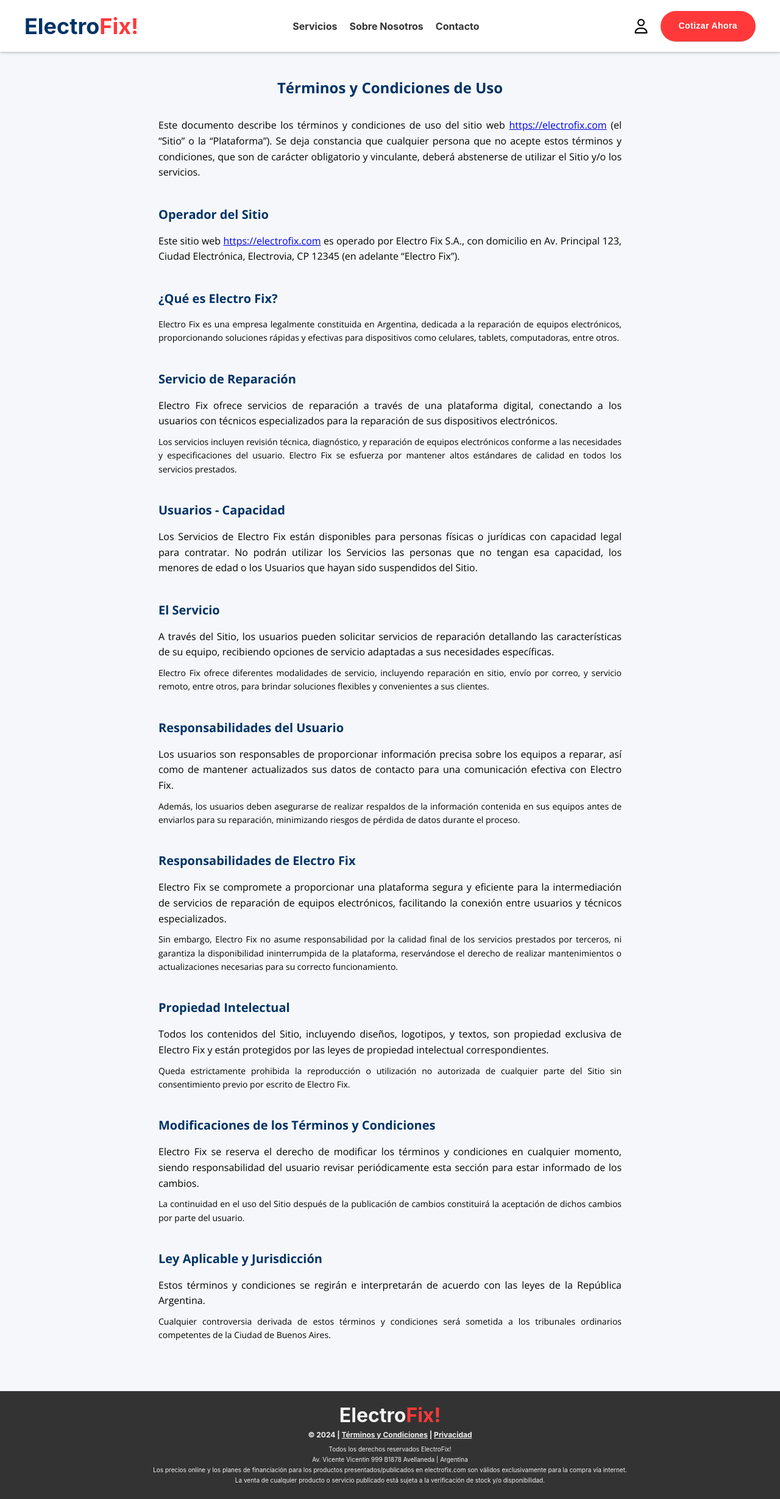
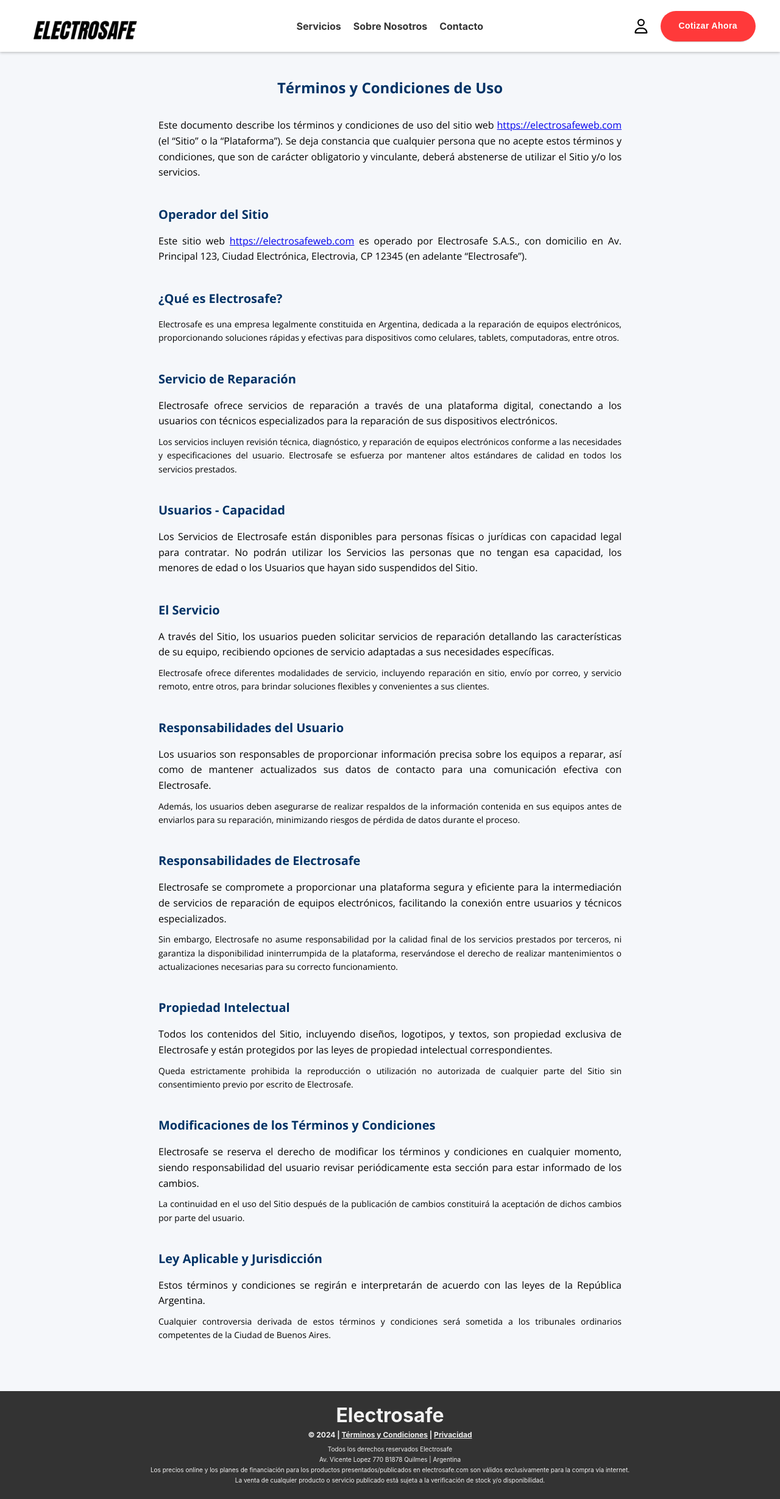
Before and after one commit to manuel-25/ElectroFix, a React (Create React App) app in the folder frontend/: page /terminos-condiciones in a window 1280 px wide. Shown: the whole page at 61% size. Built offline with nearby package versions, Linux system fonts and the light colour scheme.

Commit message:
Electrofix ahora es ELECTROSAFE

```diff
--- a/frontend/public/index.html
+++ b/frontend/public/index.html
@@ -24,7 +24,7 @@
     <meta property="og:title" content="Repara tu electrodomestico ahora. Todos los modelos y marcas." />
     <meta property="og:description" content="Repara tu equipo y volver a tenerlo como nuevo! Reparamos todo tipo de Electrodomesticos y todas las marcas, Celulares, Computadoras, Consolas, TV, Microondas, y mucho mas. Cotiza tu reparación online ahora." />
     <meta property="og:image" content="/logo.png" />
-    <meta property="og:url" content="https://electrofixweb.com" />
+    <meta property="og:url" content="https://electrosafeweb.com" />
 
     <!-- Twitter Card Meta Tags -->
     <meta name="twitter:card" content="summary_large_image" />
@@ -40,7 +40,7 @@
     <!-- Manifest File -->
     <link rel="manifest" href="/manifest.json" />
 
-    <title>Repara tu electrodoméstico ahora | ElectroFix</title>
+    <title>Repara tu electrodoméstico ahora | Electrosafe</title>
   </head>
   <body>
     <noscript>You need to enable JavaScript to run this app.</noscript>
--- a/frontend/src/components/AboutUs/AboutUs.jsx
+++ b/frontend/src/components/AboutUs/AboutUs.jsx
@@ -8,13 +8,13 @@ const AboutUs = () => {
                 <h2>Sabemos de dónde venimos</h2>
                 <img src="/images/sabemosdedondevenimos.webp" alt="Banner del equipo" className="about-us-image"/>
                 <p>
-                   ElectroFix, donde la pasión por la tecnología se fusiona con la dedicación al servicio al cliente. Desde nuestros humildes comienzos, hemos crecido hasta convertirnos en líderes en la reparación de electrodomésticos, impulsados por nuestro compromiso inquebrantable con la calidad, la rapidez y la eficiencia. Nuestros clientes nos describen como responsables y eficientes, y nos esforzamos cada día por superar sus expectativas con un trabajo bien hecho y un servicio rápido y confiable.
+                   Electrosafe, donde la pasión por la tecnología se fusiona con la dedicación al servicio al cliente. Desde nuestros humildes comienzos, hemos crecido hasta convertirnos en líderes en la reparación de electrodomésticos, impulsados por nuestro compromiso inquebrantable con la calidad, la rapidez y la eficiencia. Nuestros clientes nos describen como responsables y eficientes, y nos esforzamos cada día por superar sus expectativas con un trabajo bien hecho y un servicio rápido y confiable.
                 </p>
 
                 <div className="values-section">
                     <h3>Nuestros Valores</h3>
                     <p>
-                        En ElectroFix, nuestros valores fundamentales son la honestidad, la integridad y la responsabilidad. Nos enorgullecemos de ofrecer servicios transparentes y fiables, asegurándonos de que cada cliente reciba la mejor atención posible.
+                        En Electrosafe, nuestros valores fundamentales son la honestidad, la integridad y la responsabilidad. Nos enorgullecemos de ofrecer servicios transparentes y fiables, asegurándonos de que cada cliente reciba la mejor atención posible.
                     </p>
                 </div>
 
@@ -32,7 +32,7 @@ const AboutUs = () => {
                         Eugenia Andujar
                     </blockquote>
                     <blockquote>
-                        "La rapidez y eficiencia de ElectroFix es genial. Mi samsung lo repararon en menos de un dia. Recomendadisimo" - María Ascasubi
+                        "La rapidez y eficiencia de Electrosafe es genial. Mi samsung lo repararon en menos de un dia. Recomendadisimo" - María Ascasubi
                     </blockquote>
                 </div>
 
--- a/frontend/src/components/Contact/Contact.jsx
+++ b/frontend/src/components/Contact/Contact.jsx
@@ -92,15 +92,15 @@ const Contact = () => {
                 <div className="socials-container">
                     <div className="social-item">
                         <p>Llamanos al </p>
-                        <a href="tel:01178968821"><FontAwesomeIcon icon={faPhone} className="social-icon" /> 011 7896-8821</a>
+                        <a href="tel:01178967720"><FontAwesomeIcon icon={faPhone} className="social-icon" /> 011 7896-7720</a>
                     </div>
                     <div className="social-item">
                         <p>Envianos un mail</p>
-                        <a href="mailto:electrofixweb@gmail.com"><FontAwesomeIcon icon={faEnvelope} className="social-icon" /> electrofixweb@gmail.com</a>
+                        <a href="mailto:electrosafequilmes@gmail.com"><FontAwesomeIcon icon={faEnvelope} className="social-icon" /> electrosafequilmes@gmail.com</a>
                     </div>
                     <div className="social-item">
                         <p>Contactanos por </p>
-                        <a href="https://wa.me/01178968821" target="_blank" rel="noopener noreferrer"><img src="/images/whatsappLogo.svg" alt="WhatsApp"/></a>
+                        <a href="https://wa.me/01178967720" target="_blank" rel="noopener noreferrer"><img src="/images/whatsappLogo.svg" alt="WhatsApp"/></a>
                     </div>
                 </div>
             </section>
--- a/frontend/src/components/Footer/Footer.jsx
+++ b/frontend/src/components/Footer/Footer.jsx
@@ -7,17 +7,16 @@ function Footer() {
             <div className="footer-content">
                 <div className='footer-logo'>
                     <h4>
-                        <span className="footer-logo-left">Electro</span>
-                        <span className="footer-logo-right">Fix!</span>
+                        <span className="footer-logo-left">Electrosafe</span>
                     </h4>
                 </div>
                 <div className="footer-terms-and-condition">
                     <p>© 2024 | <a href="/terminos-condiciones">Términos y Condiciones</a> | <a href="/privacidad">Privacidad</a></p>
                 </div>
                 <div className="footer-bottom">
-                    <p>Todos los derechos reservados ElectroFix!</p>
-                    <p>Av. Vicente Vicentin 999 B1878 Avellaneda | Argentina</p>
-                    <p>Los precios online y los planes de financiación para los productos presentados/publicados en electrofix.com son válidos exclusivamente para la compra vía internet.</p>
+                    <p>Todos los derechos reservados Electrosafe</p>
+                    <p>Av. Vicente Lopez 770 B1878 Quilmes | Argentina</p>
+                    <p>Los precios online y los planes de financiación para los productos presentados/publicados en electrosafe.com son válidos exclusivamente para la compra vía internet.</p>
                     <p>La venta de cualquier producto o servicio publicado está sujeta a la verificación de stock y/o disponibilidad.</p>
                 </div>
             </div>
--- a/frontend/src/components/Navbar/Navbar.css
+++ b/frontend/src/components/Navbar/Navbar.css
@@ -30,6 +30,10 @@
     flex-direction: row;
     font-size: 18px;
     text-decoration: none;
+}
+
+.logo {
+    height: 200px;
 }
 
 .logo-left {
--- a/frontend/src/components/Navbar/Navbar.jsx
+++ b/frontend/src/components/Navbar/Navbar.jsx
@@ -27,8 +27,7 @@ function Navbar() {
                             <FontAwesomeIcon icon={faBars} className={`hamburger-icon ${isMenuOpen ? 'hidden' : ''}`} />
                         </button>
                         <Link to="/" className="logo-container">
-                            <h1 className="logo-left">Electro</h1>
-                            <h1 className="logo-right">Fix!</h1>
+                            <img className='logo' src="/images/PHOTO-2024-06-16-18-44-46-Photoroom.png" alt="Electrosafe" />
                         </Link>
                     </div>
                     <nav className="navbar-links">
--- a/frontend/src/components/Services/Services.jsx
+++ b/frontend/src/components/Services/Services.jsx
@@ -67,7 +67,7 @@ const Services = () => {
     try {
       const date = new Date(new Date().getTime() - (3 * 60 * 60 * 1000))
       const updatedFormData = { ...formData, date }
-      const response = await fetch('https://electrofixweb.com/api/service-requests', {
+      const response = await fetch('https://electrosafeweb.com/api/service-requests', {
         method: 'POST',
         headers: {
           'Content-Type': 'application/json',
--- a/frontend/src/components/TermsAndConditions/TermsAndConditions.jsx
+++ b/frontend/src/components/TermsAndConditions/TermsAndConditions.jsx
@@ -9,7 +9,7 @@ const TermsAndConditions = () => {
         <h1 className="main-title">Términos y Condiciones de Uso</h1>
         <p className="normal-text">
           Este documento describe los términos y condiciones de uso del sitio web{' '}
-          <a href="https://electrofix.com">https://electrofix.com</a> (el “Sitio” o la “Plataforma”).
+          <a href="https://electrosafeweb.com">https://electrosafeweb.com</a> (el “Sitio” o la “Plataforma”).
           Se deja constancia que cualquier persona que no acepte estos términos y condiciones,
           que son de carácter obligatorio y vinculante, deberá abstenerse de utilizar el Sitio y/o los servicios.
         </p>
@@ -19,16 +19,16 @@ const TermsAndConditions = () => {
       <div className="section">
         <h2 className="section-title">Operador del Sitio</h2>
         <p className="normal-text">
-          Este sitio web <a href="https://electrofix.com">https://electrofix.com</a> es operado por Electro Fix S.A.,
-          con domicilio en Av. Principal 123, Ciudad Electrónica, Electrovia, CP 12345 (en adelante “Electro Fix”).
+          Este sitio web <a href="https://electrosafeweb.com">https://electrosafeweb.com</a> es operado por Electrosafe S.A.S.,
+          con domicilio en Av. Principal 123, Ciudad Electrónica, Electrovia, CP 12345 (en adelante “Electrosafe”).
         </p>
       </div>
 
-      {/* Sección ¿Qué es Electro Fix? */}
+      {/* Sección ¿Qué es Electrosafe? */}
       <div className="section">
-        <h2 className="section-title">¿Qué es Electro Fix?</h2>
+        <h2 className="section-title">¿Qué es Electrosafe?</h2>
         <p className="small-text">
-          Electro Fix es una empresa legalmente constituida en Argentina, dedicada a la reparación de equipos electrónicos,
+          Electrosafe es una empresa legalmente constituida en Argentina, dedicada a la reparación de equipos electrónicos,
           proporcionando soluciones rápidas y efectivas para dispositivos como celulares, tablets, computadoras, entre otros.
         </p>
       </div>
@@ -37,12 +37,12 @@ const TermsAndConditions = () => {
       <div className="section">
         <h2 className="section-title">Servicio de Reparación</h2>
         <p className="normal-text">
-          Electro Fix ofrece servicios de reparación a través de una plataforma digital,
+          Electrosafe ofrece servicios de reparación a través de una plataforma digital,
           conectando a los usuarios con técnicos especializados para la reparación de sus dispositivos electrónicos.
         </p>
         <p className="small-text">
           Los servicios incluyen revisión técnica, diagnóstico, y reparación de equipos electrónicos conforme a las necesidades y especificaciones del usuario.
-          Electro Fix se esfuerza por mantener altos estándares de calidad en todos los servicios prestados.
+          Electrosafe se esfuerza por mantener altos estándares de calidad en todos los servicios prestados.
         </p>
       </div>
 
@@ -50,7 +50,7 @@ const TermsAndConditions = () => {
       <div className="section">
         <h2 className="section-title">Usuarios - Capacidad</h2>
         <p className="normal-text">
-          Los Servicios de Electro Fix están disponibles para personas físicas o jurídicas con capacidad legal para contratar.
+          Los Servicios de Electrosafe están disponibles para personas físicas o jurídicas con capacidad legal para contratar.
           No podrán utilizar los Servicios las personas que no tengan esa capacidad, los menores de edad o los Usuarios que
           hayan sido suspendidos del Sitio.
         </p>
@@ -64,7 +64,7 @@ const TermsAndConditions = () => {
           recibiendo opciones de servicio adaptadas a sus necesidades específicas.
         </p>
         <p className="small-text">
-          Electro Fix ofrece diferentes modalidades de servicio, incluyendo reparación en sitio, envío por correo,
+          Electrosafe ofrece diferentes modalidades de servicio, incluyendo reparación en sitio, envío por correo,
           y servicio remoto, entre otros, para brindar soluciones flexibles y convenientes a sus clientes.
         </p>
       </div>
@@ -74,7 +74,7 @@ const TermsAndConditions = () => {
         <h2 className="section-title">Responsabilidades del Usuario</h2>
         <p className="normal-text">
           Los usuarios son responsables de proporcionar información precisa sobre los equipos a reparar,
-          así como de mantener actualizados sus datos de contacto para una comunicación efectiva con Electro Fix.
+          así como de mantener actualizados sus datos de contacto para una comunicación efectiva con Electrosafe.
         </p>
         <p className="small-text">
           Además, los usuarios deben asegurarse de realizar respaldos de la información contenida en sus equipos
@@ -82,16 +82,16 @@ const TermsAndConditions = () => {
         </p>
       </div>
 
-      {/* Sección Responsabilidades de Electro Fix */}
+      {/* Sección Responsabilidades de Electrosafe */}
       <div className="section">
-        <h2 className="section-title">Responsabilidades de Electro Fix</h2>
+        <h2 className="section-title">Responsabilidades de Electrosafe</h2>
         <p className="normal-text">
-          Electro Fix se compromete a proporcionar una plataforma segura y eficiente para la intermediación
+          Electrosafe se compromete a proporcionar una plataforma segura y eficiente para la intermediación
           de servicios de reparación de equipos electrónicos, facilitando la conexión entre usuarios y técnicos
           especializados.
         </p>
         <p className="small-text">
-          Sin embargo, Electro Fix no asume responsabilidad por la calidad final de los servicios prestados
+          Sin embargo, Electrosafe no asume responsabilidad por la calidad final de los servicios prestados
           por terceros, ni garantiza la disponibilidad ininterrumpida de la plataforma, reservándose el derecho
           de realizar mantenimientos o actualizaciones necesarias para su correcto funcionamiento.
         </p>
@@ -102,11 +102,11 @@ const TermsAndConditions = () => {
         <h2 className="section-title">Propiedad Intelectual</h2>
         <p className="normal-text">
           Todos los contenidos del Sitio, incluyendo diseños, logotipos, y textos, son propiedad exclusiva
-          de Electro Fix y están protegidos por las leyes de propiedad intelectual correspondientes.
+          de Electrosafe y están protegidos por las leyes de propiedad intelectual correspondientes.
         </p>
         <p className="small-text">
           Queda estrictamente prohibida la reproducción o utilización no autorizada de cualquier parte del Sitio
-          sin consentimiento previo por escrito de Electro Fix.
+          sin consentimiento previo por escrito de Electrosafe.
         </p>
       </div>
 
@@ -114,7 +114,7 @@ const TermsAndConditions = () => {
       <div className="section">
         <h2 className="section-title">Modificaciones de los Términos y Condiciones</h2>
         <p className="normal-text">
-          Electro Fix se reserva el derecho de modificar los términos y condiciones en cualquier momento,
+          Electrosafe se reserva el derecho de modificar los términos y condiciones en cualquier momento,
           siendo responsabilidad del usuario revisar periódicamente esta sección para estar informado de los cambios.
         </p>
         <p className="small-text">
```
Also changed, not shown: frontend/src/components/PrivacyPolicy/PrivacyPolicy.jsx (+10 -10 lines), frontend/public/images/PHOTO-2024-06-16-18-44-46-Photoroom.png (added), frontend/public/manifest.json.
